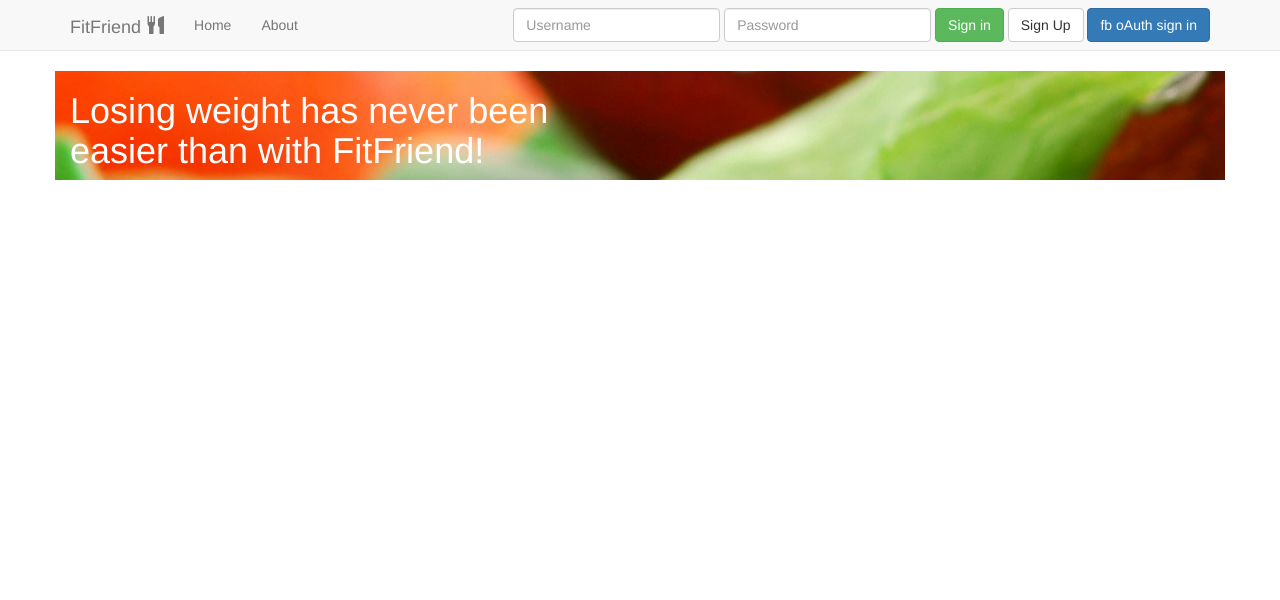
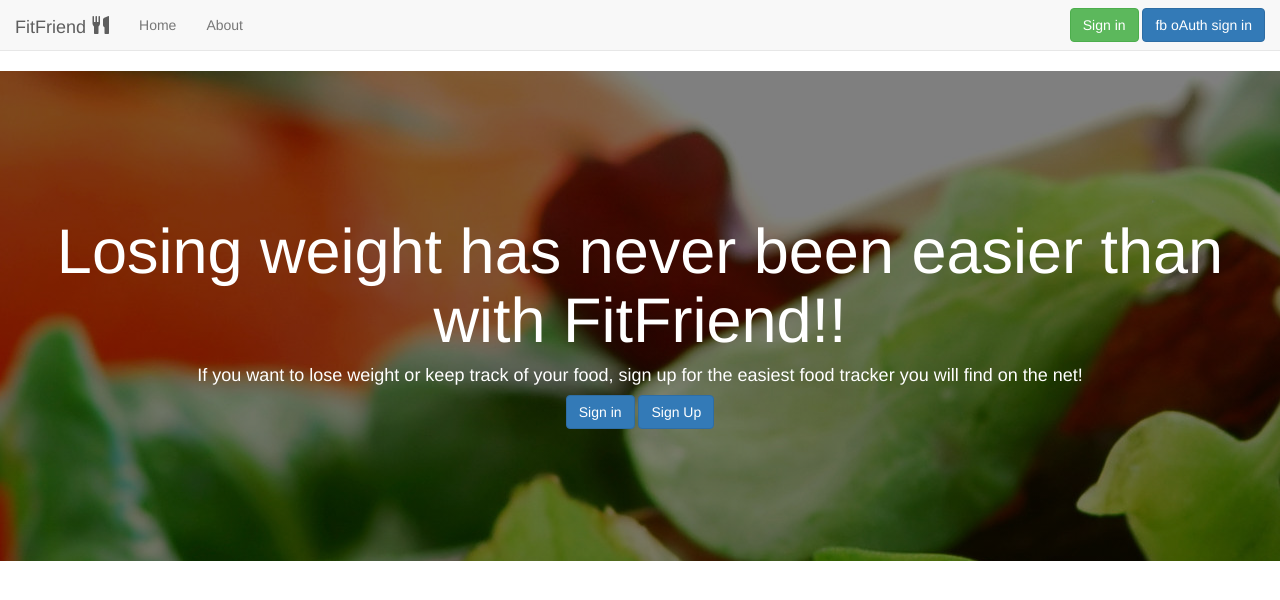
Before and after one commit to AHaaland/WebProgrammingFall2015, a PHP site: page / in a window 1280 px wide. Shown: the top 600 px of the page. Run offline with PHP 8.4, Linux system fonts and the light colour scheme; some libraries are stand-ins or nearby versions.

Commit message:
FitFriend commit 2

```diff
--- a/FitFriend/index.php
+++ b/FitFriend/index.php
@@ -12,7 +12,7 @@
         </head>
     <body>
         <nav class="navbar navbar-default navbar-static-top">
-        <div class="container">
+        <div class="container-fluid">
         <div class="navbar-header">
           <button type="button" class="navbar-toggle collapsed" data-toggle="collapse" data-target="#bs-example-navbar-collapse-1" aria-expanded="false">
           <span class="sr-only">Toggle navigation</span>
@@ -28,23 +28,17 @@
             <li><a href="#">About</a></li>
           </ul>
           <form class="navbar-form navbar-right" role="search">
-          <div class="form-group">
-            <input type="text" class="form-control" placeholder="Username">
-            <input type="text" class="form-control" placeholder="Password">
-          </div>
           <button type="submit" class="btn btn-success">Sign in</button>
-          <button type="button" class="btn btn-default">Sign Up</button>
           <button type="button" class="btn btn-primary">fb oAuth sign in</button>
            </form>
         </div>
       </div>
     </nav>
-        <div class="container bg-img">
-            <div class="row">
-                <div class="col-md-6">
-                  <h1>Losing weight has never been easier than with FitFriend!</h1>
-                </div>
-            </div>
+        <div class="text-center jumbotron bg-img">
+            <h1>Losing weight has never been easier than with FitFriend!!</h1>
+            <h4>If you want to lose weight or keep track of your food, sign up for the easiest food tracker you will find on the net!</h4>
+            <button type="submit" class="btn btn-primary center">Sign in</button>
+            <button type="button" class="btn btn-primary">Sign Up</button>
         </div>
         <script src="https://ajax.googleapis.com/ajax/libs/jquery/1.11.3/jquery.min.js"></script>
         <script src="https://maxcdn.bootstrapcdn.com/bootstrap/3.3.5/js/bootstrap.min.js"></script>
--- a/FitFriend/style.css
+++ b/FitFriend/style.css
@@ -1,6 +1,19 @@
 .bg-img{
-   background:url(bg.jpg) no-repeat center;
+   background:linear-gradient(
+      rgba(0, 0, 0, 0.5),
+      rgba(0, 0, 0, 0.5)
+    ),
+   url(bg.jpg) no-repeat center;
+   color:white;
+   height: 35em;
+   padding-top: 9em;
+   margin-bottom: 2em;
 }
-.container{
-    color:white;
+.jt{
+    height:50em;
 }
+.center {
+     float: none;
+     margin-left: auto;
+     margin-right: auto;
+}
```
